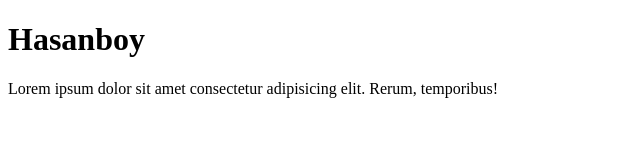
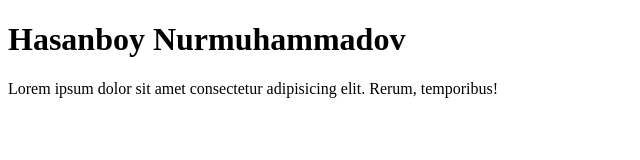
Before and after one commit to Blackhero97/test, a plain HTML site: page index.html in a window 1280 px wide. Shown: the whole page, without its empty margins (0-640 px from the left). Drawn offline with Linux system fonts and the light colour scheme.

Commit message:
Update index.html
changed h1 10

```diff
--- a/index.html
+++ b/index.html
@@ -7,7 +7,7 @@
     <title>Document</title>
 </head>
 <body>
-    <h1>Hasanboy</h1>
+    <h1>Hasanboy Nurmuhammadov</h1>
     <p>Lorem ipsum dolor sit amet consectetur adipisicing elit. Rerum, temporibus!</p>
 </body>
 </html>
```
